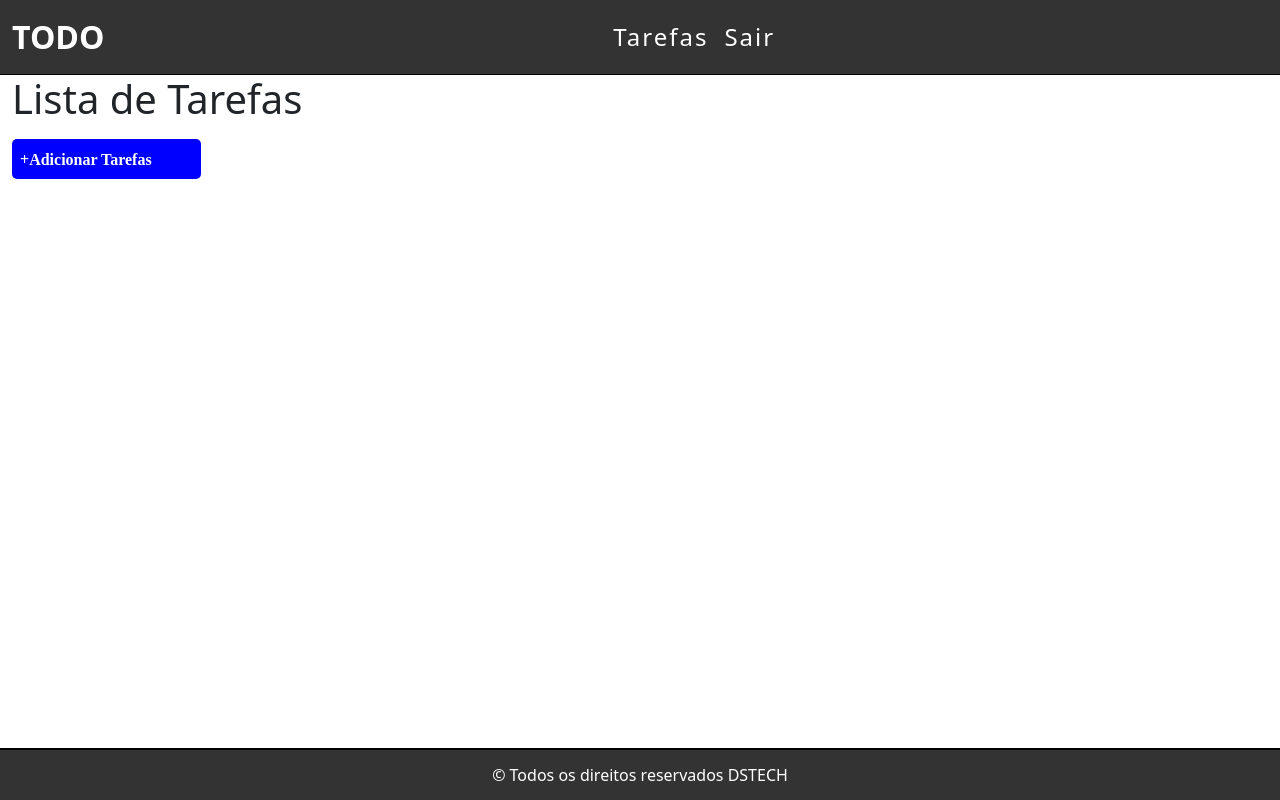
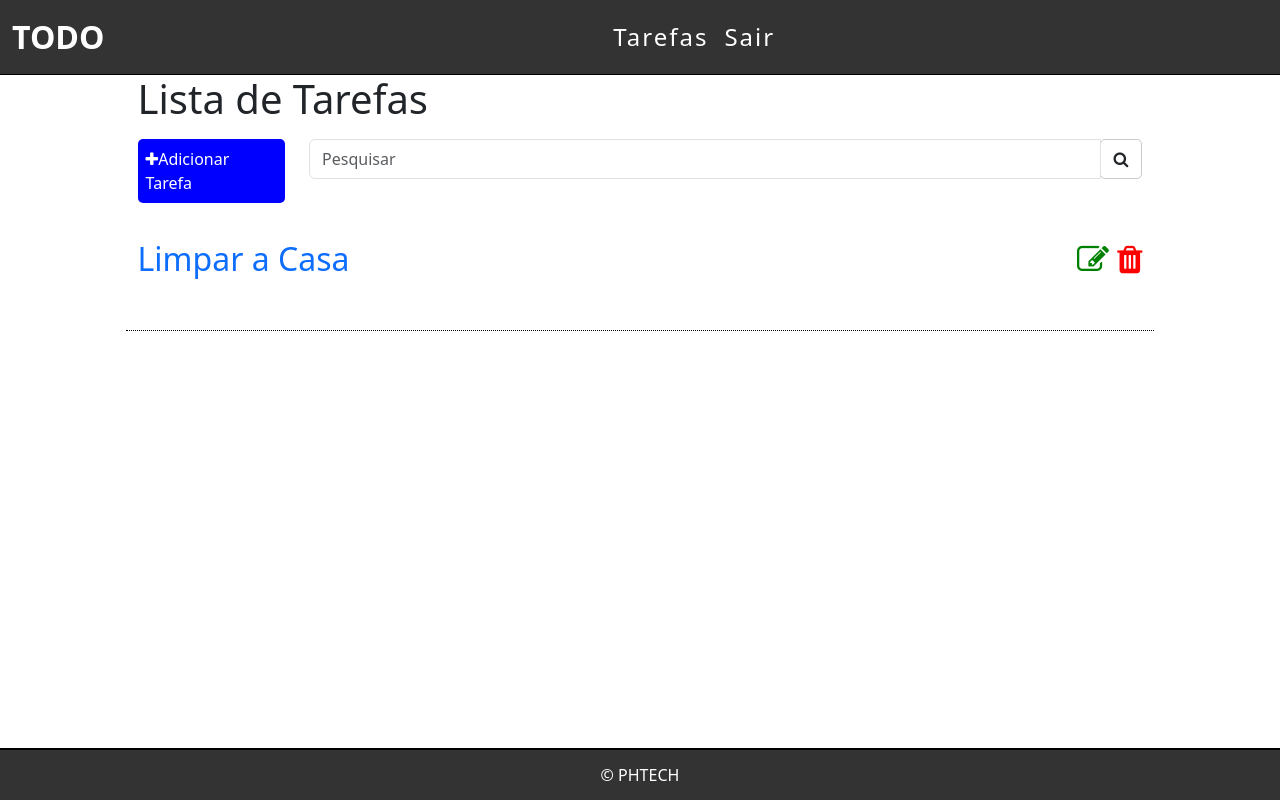
Before and after one commit to RaimundoPW/Aula1_Django, a Django app: page / in a window 1280 px wide. Run offline with Django 5.2, Linux system fonts and the light colour scheme.

Commit message:
Versão_1.3
Projeto em desenvolvimento.

```diff
--- a/templates/tarefas/list.html
+++ b/templates/tarefas/list.html
@@ -1,15 +1,16 @@
-{% load static %}
-
+{% load static%}
 <!DOCTYPE html>
 <html lang="pt-br">
+
 <head>
     <meta charset="UTF-8">
     <meta name="viewport" content="width=device-width, initial-scale=1.0">
     <link href="https://cdn.jsdelivr.net/npm/bootstrap@5.3.3/dist/css/bootstrap.min.css" rel="stylesheet">
-    <title>Templates</title>
-    <link rel="stylesheet" href="{%  static '/css/style.css' %}">
-    <link rel="stylesheet" href="https://cdnjs.cloudflare.com/ajax/libs/font-awesome/6.7.2/css/fontawesome.min.css">
+    <title>Lista de Tarefas</title>
+    <link rel="stylesheet" href="{% static '/css/style.css' %}">
+    <link rel="stylesheet" href="https://cdnjs.cloudflare.com/ajax/libs/font-awesome/4.7.0/css/font-awesome.min.css">
 </head>
+
 <body>
     <header>
         <nav class="navbar navbar-expand-sm navbar-dark bg-dark">
@@ -28,31 +29,57 @@
                         </li>
 
                     </ul>
-                </form>
+
                 </div>
             </div>
         </nav>
-
     </header>
-
     <main class="container-fluid">
-      <div class="lis-div">
+        <div class="list-div">
             <h1>Lista de Tarefas</h1>
             <div class="row barra">
                 <div class="col-sm-2">
+                    <a id="add-button" href="">
                         <div class="add-div">
-              <i class="fa fa-plus">Adicionar Tarefas</i>
+                            <i class="fa fa-plus"></i>Adicionar Tarefa
+                        </div>
+
+                    </a>
+
+                </div>
+                <div class="col-sm-10">
+                    <form method="get" id="search-form">
+                        <div class="input-group">
+                            <input type="text" class="form-control" placeholder="Pesquisar" name="search" value="">
+                            <div class="input-group-btn">
+                                <button class="btn btn-default" id="search-btn" type="submit"><i class="fa fa-search"></i></button>
                             </div>
                         </div>
+                    </form>
+
                 </div>
             </div>
 
+
+            <div class="row item">
+                <div class="col-sm-10">
+                    <span><a class="link" href="">Limpar a Casa</a></span>
+                </div>
+                <div class="col-sm-2 icones">
+                    <a href=""><span><i class="fa fa-edit"></i></span></a>
+                    <a href="" class="delete-btn"><span><i class="fa fa-trash"></i></span></a>
+                </div>
+            </div>
+
+
+
+        </div>
     </main>
-
     <footer class="fixed-bottom">
-        &copy; Todos os direitos reservados DSTECH
+        &copy; PHTECH
     </footer>
 
 </body>
 <script src="https://cdn.jsdelivr.net/npm/bootstrap@5.3.3/dist/js/bootstrap.bundle.min.js"></script>
+
 </html>
```
Lines whose indentation alone changed are shown as unchanged.
